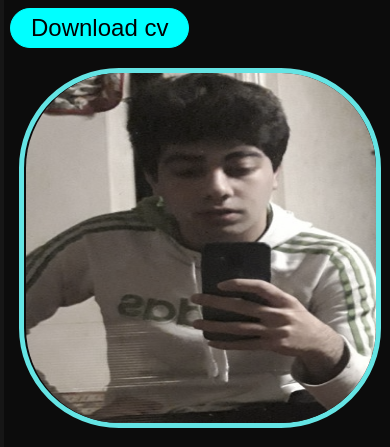
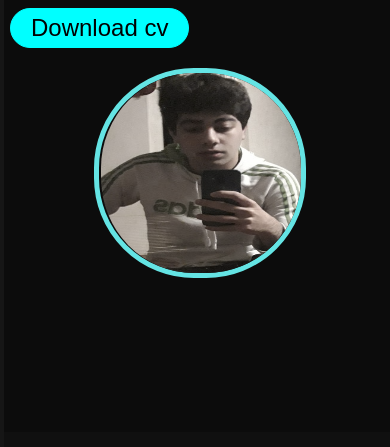
Before and after one commit to akkamell/portfolio, a plain HTML site: page index.html in a window 390 px wide. Shown: the part 397-844 px from the top of the page. Drawn offline with nearby package versions, Linux system fonts and the light colour scheme.

Commit message:
Update style.css

```diff
--- a/style.css
+++ b/style.css
@@ -305,8 +305,8 @@ html{
      align-items:center;
  }
  .me_img{
-   width: 350px;
-   height: 350px;
+   width: 200px;
+   height: 200px;
  }
  #sen{
    width: 150px;
```
